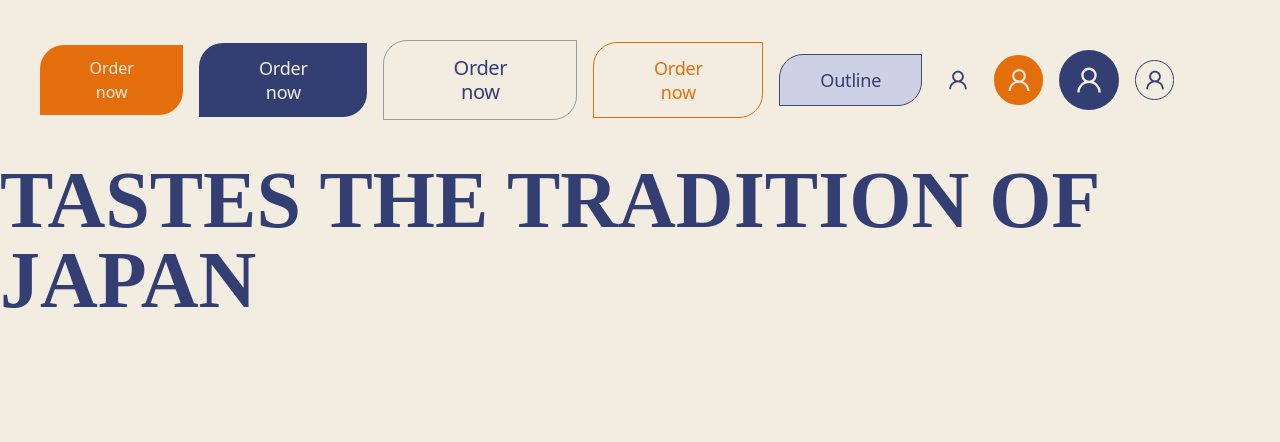
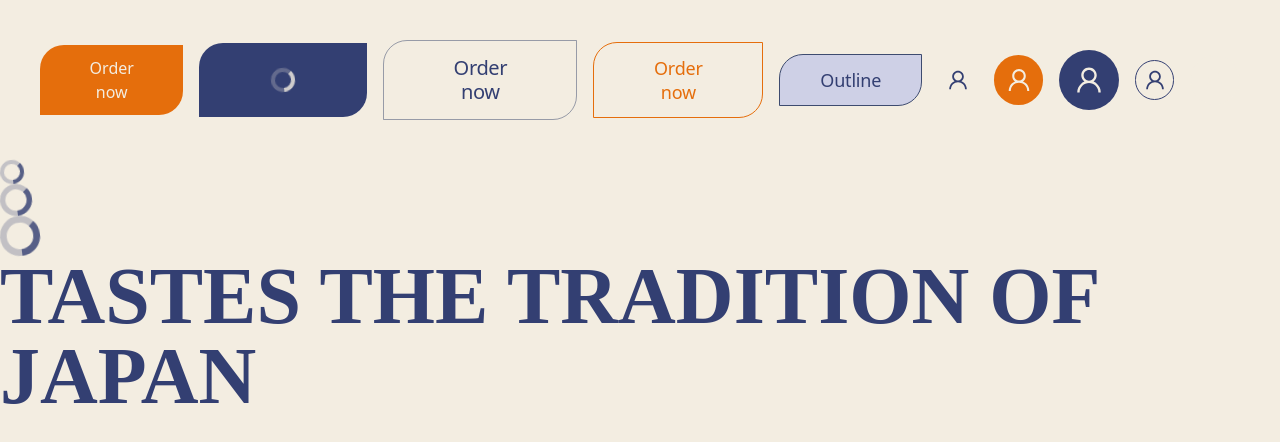
Before and after one commit to emmanuelledennemont/Miyabi-House, a Next.js app: page / in a window 1280 px wide. Shown: the top 442 px of the page. Built offline with nearby package versions, Linux system fonts and the light colour scheme.

Commit message:
design system du spinner

```diff
--- a/src/pages/index.tsx
+++ b/src/pages/index.tsx
@@ -1,5 +1,6 @@
 import { Seo } from '@/ui/components/seo'
 import { Button } from '@/ui/design-system/button/button'
+import { Spinner } from '@/ui/design-system/spinner/spinner'
 import { Typography } from '@/ui/design-system/typography/typography'
 import { AiOutlineUser } from 'react-icons/ai'
 
@@ -10,7 +11,7 @@ export default function Home() {
       <Seo title='Miyabi House' description='Miyabi House' />
       <div className='flex items-center gap-4 p-10'>
         <Button size='sm' variant='secondary'>Order now</Button>
-        <Button size='md' variant='primary'>Order now</Button>
+        <Button isLoading size='md' variant='primary'>Order now</Button>
         <Button size='lg' variant='disabled'>Order now</Button>
         <Button variant='beige'>Order now</Button>
         <Button variant='outline'>Outline</Button>
@@ -20,6 +21,9 @@ export default function Home() {
         <Button size='sm' variant='icon' icon={{ icon: AiOutlineUser }} icontheme='beige' />
         <Button size='md' variant='icon' icon={{ icon: AiOutlineUser }} icontheme='social' />
       </div>
+      <Spinner size="sm" />
+      <Spinner size="md" />
+      <Spinner size="lg" />
 
       <main>
         <Typography text="primary" variant="display" component="h1">
--- a/src/ui/design-system/button/button.tsx
+++ b/src/ui/design-system/button/button.tsx
@@ -1,5 +1,6 @@
 import { IconProps } from "@/types/iconProps";
 import clsx from "clsx";
+import { Spinner } from "../spinner/spinner";
 
 interface ButtonProps {
   variant?: "primary" | "secondary" | "beige" | "outline" | "disabled" | "icon";
@@ -67,9 +68,16 @@ export const Button = ({ variant = "primary", size = "md", icon, icontheme = "pr
 
   return (
     <>
-      <button type="button" className={clsx(variantStyle, sizeStyle, iconSize, "")} onClick={() => console.log('click')} disabled={disabled}>
-        {icon && variant === "icon" ? <icon.icon size={iconSize} /> : <>{children}</>}
-      </button>
+      <button type="button" className={clsx(variantStyle, sizeStyle, iconSize, "", isLoading && "cursor-progress", "relative")} onClick={() => console.log('click')} disabled={disabled}>
+        {isLoading && (
+          < div className="absolute inset-0 flex items-center justify-center">
+            {variant === "primary" || variant === "icon" ? (<Spinner size="sm" variant="beige" />) : (<Spinner size="sm" />)}
+          </div>
+        )}
+        <div className={clsx(isLoading && "invisible")}>
+          {icon && variant === "icon" ? <icon.icon size={iconSize} /> : <>{children}</>}
+        </div>
+      </button >
 
     </>
   )
--- /dev/null
+++ b/src/ui/design-system/spinner/spinner.tsx
@@ -0,0 +1,43 @@
+import clsx from "clsx";
+
+interface SpinnerProps {
+  size?: "sm" | "md" | "lg";
+  variant?: "primary" | "secondary" | "beige";
+}
+
+export const Spinner = ({ size = "md", variant = "primary" }: SpinnerProps) => {
+
+  let sizeStyle: string = "", variantStyle: string = "";
+
+  switch (size) {
+    case "sm":
+      sizeStyle = "w-6 h-6";
+      break;
+    case "md": // default
+      sizeStyle = "w-8 h-8";
+      break;
+    case "lg":
+      sizeStyle = "w-10 h-10";
+      break;
+  }
+
+  switch (variant) {
+    case "primary": // default
+      variantStyle = "text-primary";
+      break;
+    case "secondary":
+      variantStyle = "text-secondary";
+      break;
+    case "beige":
+      variantStyle = "text-beige";
+      break;
+  }
+
+  return (
+    <svg role='spinner' className={clsx(sizeStyle, variantStyle, "animate-spin")} viewBox="0 0 24 24" xmlns="http://www.w3.org/2000/svg" fill="none">
+      <circle cx="12" cy="12" r="10" stroke="currentColor" strokeWidth="4" className="opacity-25" />
+      <path d="M4 12a8 8 0 018-8V0C5.373 0 0 5.373 0 12h4zm2 5.291A7.962 7.962 0 014 12H0c0 3.042 1.135 5.824 3 7.938l3-2.647z" className="opacity-75" fill="currentColor" />
+    </svg>
+  );
+
+}
```
